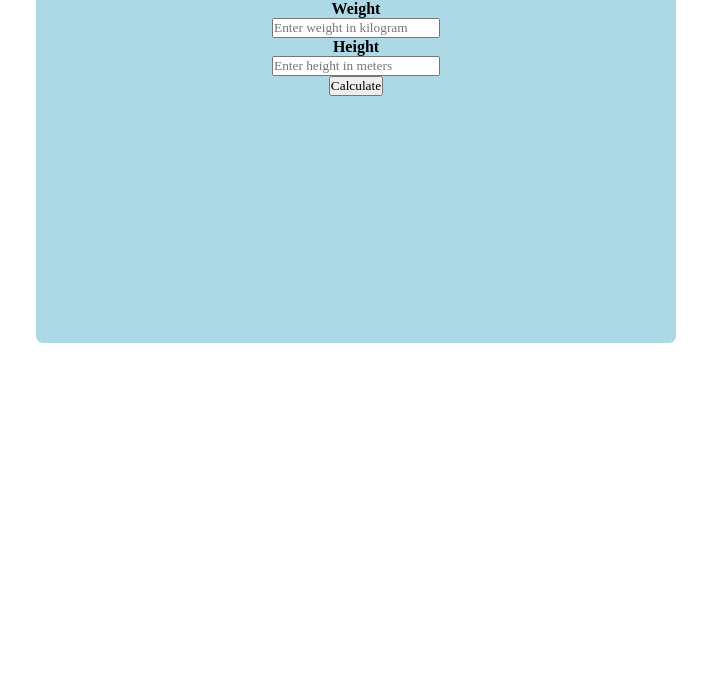
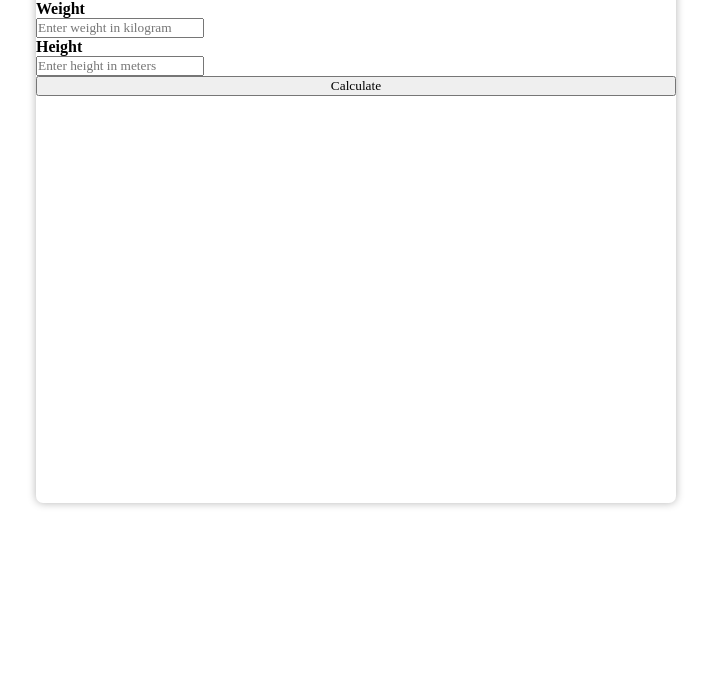
Before and after one commit to Abdulahad911/BMI-CALCULATOR, a plain HTML site: page index.html in a window 1280 px wide. Shown: the part 107-800 px from the top of the page, without its empty margins (284-995 px from the left). Drawn offline with Linux system fonts and the light colour scheme.

Commit message:
Adding box shadow to the container

```diff
--- a/index.html
+++ b/index.html
@@ -9,11 +9,11 @@
 </head>
 <body>
     <div class="container">
-    <h1>BMI Calculator</h1>
-    <h4>Weight</h4>
-    <input id="weightInput" type="text" placeholder="Enter weight in kilogram">
-    <h4>Height</h4>
-    <input id="heightInput" type="text" placeholder="Enter height in meters">
+   <h1>BMI Calculator</h1>
+   <div class="box1"><h4>Weight</h4>
+    <input id="weightInput" type="text" placeholder="Enter weight in kilogram"></div>
+    <div class="box1"><h4>Height</h4>
+    <input id="heightInput" type="text" placeholder="Enter height in meters"></div>
     <button id="calculatingBmi">Calculate</button></div>
 
    <script src="./script.js"></script>
--- a/style.css
+++ b/style.css
@@ -11,12 +11,10 @@ body{
 
 }
 .container{
-    background-color: lightblue;
+    box-shadow: 0px 0px 8px rgb(180, 180, 180);
     width: 50vw;
-    height: 50vh;
+    height: 70vh;
     display: flex;
-    /* justify-content: center;  */
-    align-items: center;
     flex-direction: column;
     border-radius: 7px;
     margin-top: 50px;
@@ -26,7 +24,6 @@ body{
     background:linear-gradient(90deg, #0057B7 20%, #0081a1 80%);;
     padding: 10px;
     width: 100%;
-    /* height: 20%; */
     text-align: center;
     color: white;
 }
```
